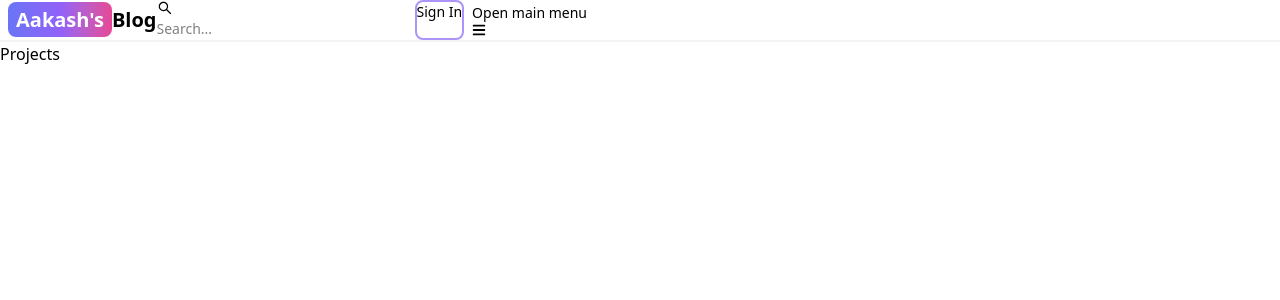
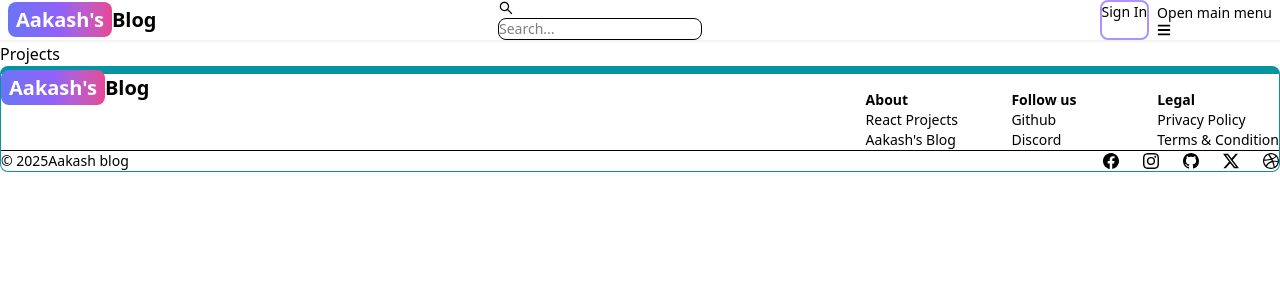
Before and after one commit to AakashSahni/mern-blog, a React (Vite) app in the folder client/: page /Projects in a window 1280 px wide. Shown: the top 300 px of the page. Built offline with nearby package versions, Linux system fonts and the light colour scheme.

Commit message:
create a Footer Components

```diff
--- a/client/src/App.jsx
+++ b/client/src/App.jsx
@@ -7,6 +7,8 @@ import SignUp from './pages/SignUp'
 import Dashboard from './pages/Dashboard'
 import Projects from './pages/Projects'
 import Header from './components/Header'
+import FooterComp from './components/FooterComp'
+
 
 function App() {
   return (
@@ -24,6 +26,8 @@ function App() {
 
       </Routes>
 
+      <FooterComp/>
+
     </BrowserRouter>
   )
 }
--- /dev/null
+++ b/client/src/components/FooterComp.jsx
@@ -0,0 +1,106 @@
+import React from 'react'
+import { Footer, FooterCopyright, FooterDivider, FooterIcon, FooterLink, FooterLinkGroup, FooterTitle  } from 'flowbite-react'
+import { Link } from 'react-router-dom'
+import {BsFacebook, BsInstagram, BsGithub, BsTwitterX, BsDribbble} from 'react-icons/bs'
+
+function FooterComp() {
+  return (
+    <Footer container className='border border-t-8 border-teal-500'>
+
+      <div className="w-full max-w-7xl mx-auto">
+
+        <div className="grid w-full justify-between sm:flex md:grid-col-1">
+
+            <div className='' >
+
+             <Link to="/" className='self-center whitespace-nowrap text-lg sm:text-xl
+        font-semibold dark:text-white'>
+              <span className='px-2 py-1 bg-gradient-to-r from-indigo-500
+              via-purple-500 to-pink-500 rounded-lg text-white'>Aakash's</span>
+              Blog
+        </Link>
+
+        </div>
+
+        <div className="grid grid-cols-2 gap-8  mt-4 sm:grid-cols-3 sm:gap-6">
+
+            <div>
+                     <FooterTitle title='About'/>
+              <FooterLinkGroup col>
+
+                    <FooterLink href='#' target='_blank' >
+                      React Projects
+                    </FooterLink>
+
+                    <FooterLink href='/about' target='_blank' >
+                     Aakash's Blog
+                    </FooterLink>
+
+
+              </FooterLinkGroup>
+            </div>
+
+               <div>
+                  <FooterTitle title='Follow us'/>
+              <FooterLinkGroup col>
+
+                    <FooterLink href='https://github.com/AakashSahni' target='_blank' >
+                     Github
+                    </FooterLink>
+
+                    <FooterLink href='#' target='_blank' >
+                     Discord
+                    </FooterLink>
+
+
+              </FooterLinkGroup>
+            </div>
+
+               <div>
+                  <FooterTitle title='Legal'/>
+              <FooterLinkGroup col>
+
+                    <FooterLink href='#' target='_blank' >
+                     Privacy Policy
+                    </FooterLink>
+
+                    <FooterLink href='#' target='_blank' >
+                     Terms &amp; Condition
+                    </FooterLink>
+
+
+              </FooterLinkGroup>
+            </div>
+
+
+        </div>
+
+        </div>
+
+
+        {/* icons insta , fb    */}
+
+        <FooterDivider />
+        <div className="w-full  sm:flex sm:items-center sm:justify-between">
+
+              <FooterCopyright href='#' by='Aakash blog' year={new Date().getFullYear()}/>
+
+               <div className="flex gap-6 sm:mt-0 mt-4 sm:justify-center">
+
+              <FooterIcon href='#' icon={BsFacebook}/>
+              <FooterIcon href='#' icon={BsInstagram}/>
+              <FooterIcon href='https://github.com/AakashSahni' icon={BsGithub}/>
+              <FooterIcon href='#' icon={BsTwitterX}/>
+              <FooterIcon href='#' icon={BsDribbble}/>
+
+        </div>
+        </div>
+
+
+
+      </div>
+    </Footer>
+  )
+}
+
+export default FooterComp
```
